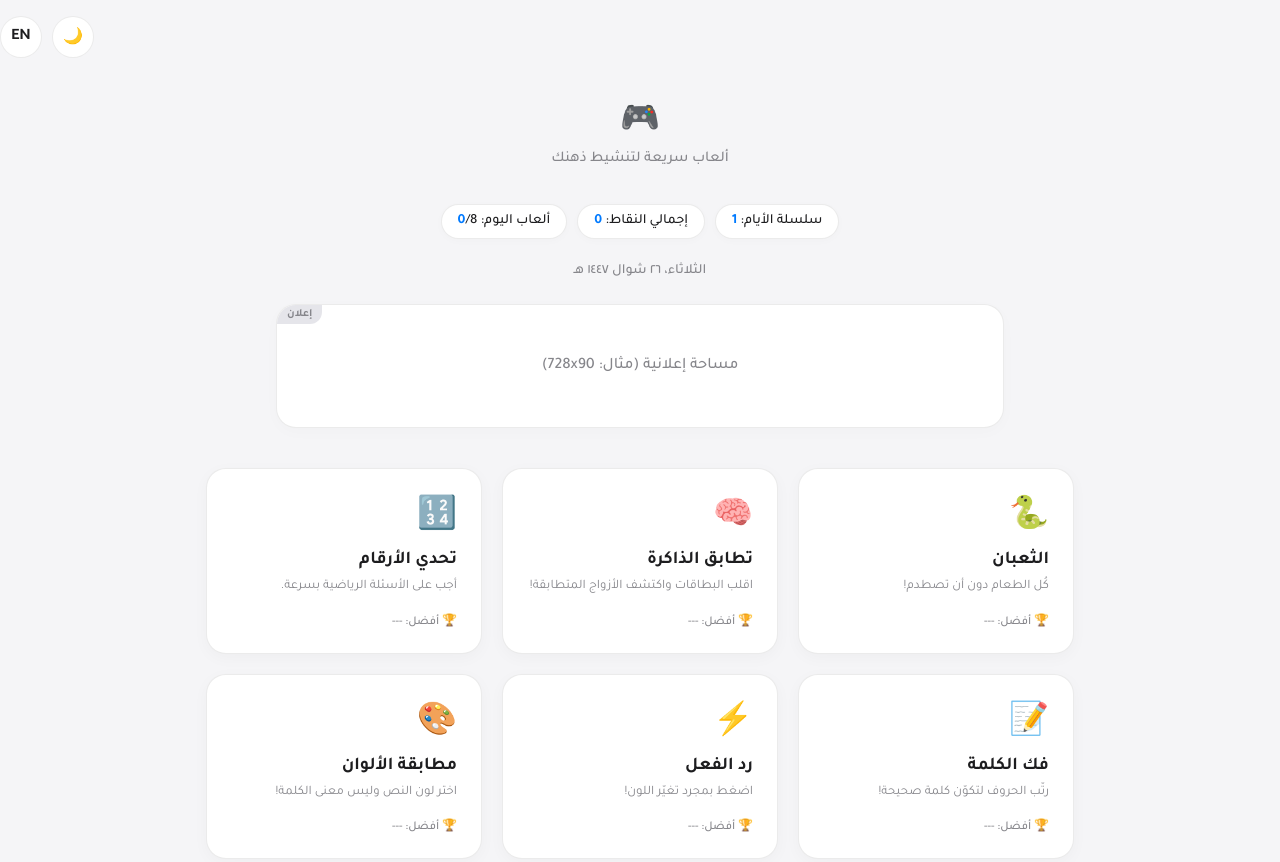
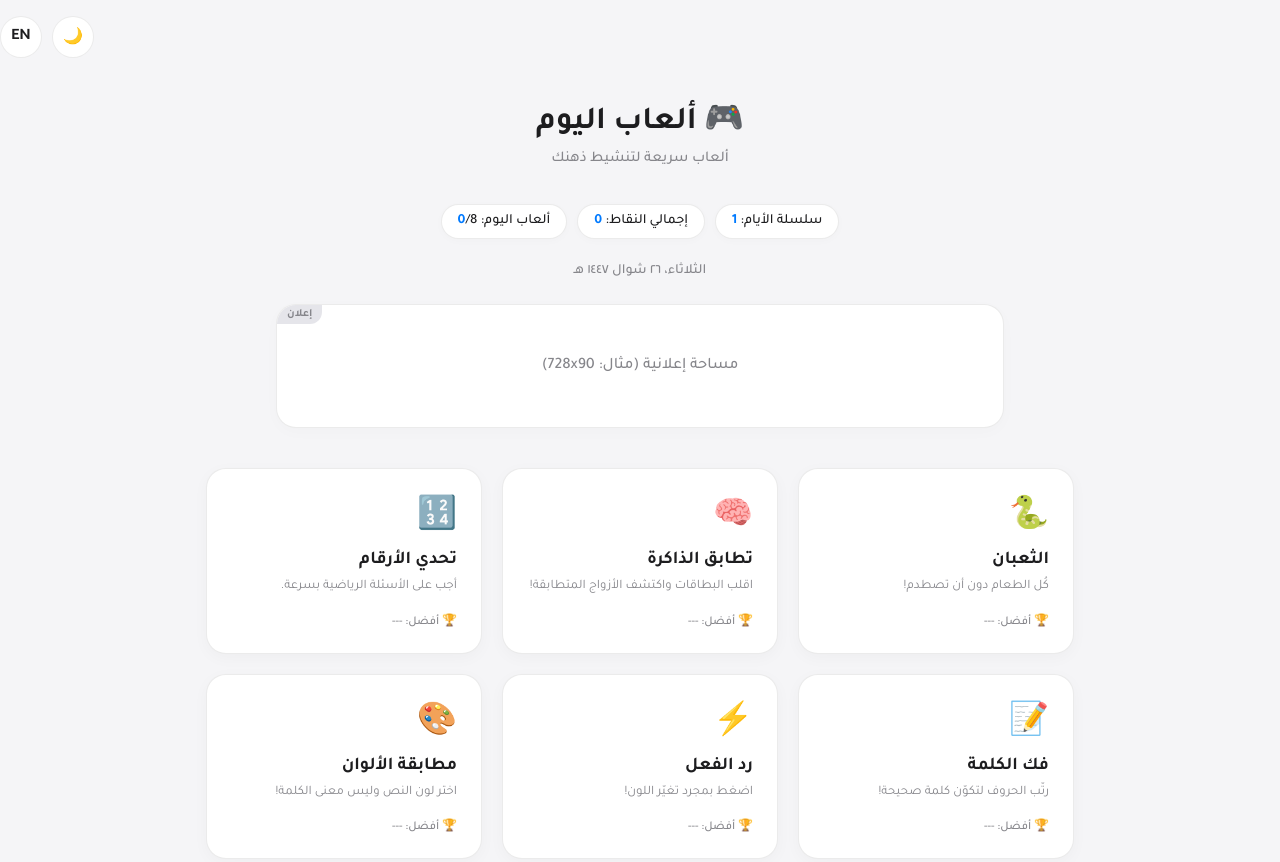
Before and after one commit to elyasalothman/Games, a plain HTML site: page index.html in a window 1280 px wide. Shown: the top 862 px of the page. Drawn offline with Linux system fonts and the light colour scheme.

Commit message:
Update index.html

```diff
--- a/index.html
+++ b/index.html
@@ -259,11 +259,10 @@ body.dark-mode {
     <button class="icon-btn" id="langBtn" onclick="toggleLang()">EN</button>
   </div>
 <div class="container">
-  <header>
-    <div class="logo-icon">🎮</div>
-    <div class="sub-logo">ألعاب سريعة لتنشيط ذهنك</div>
-  </header>
-
+ <header>
+  <h1 class="logo-icon" style="font-weight: 700;">🎮 ألعاب اليوم</h1>
+  <div class="sub-logo">ألعاب سريعة لتنشيط ذهنك</div>
+</header>
   <div class="stats-bar">
     <div class="stat-pill">سلسلة الأيام: <span id="streakCount">0</span></div>
     <div class="stat-pill">إجمالي النقاط: <span id="totalScore">0</span></div>
```
